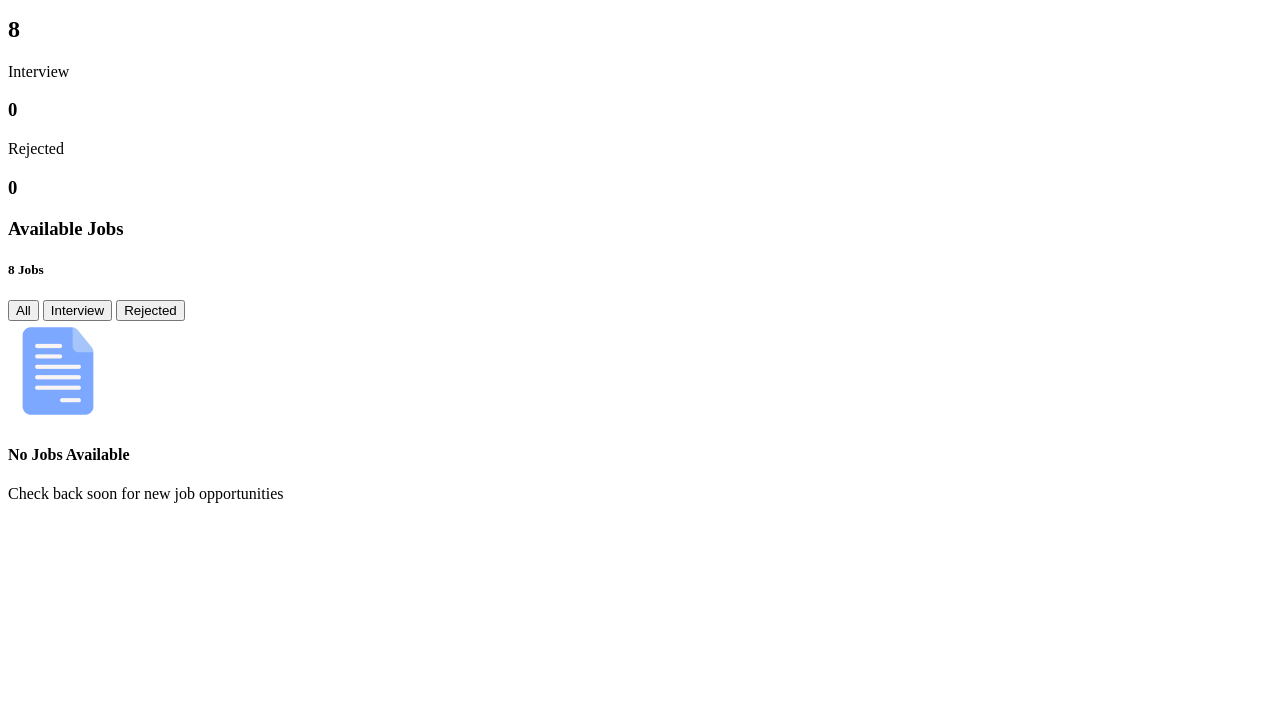
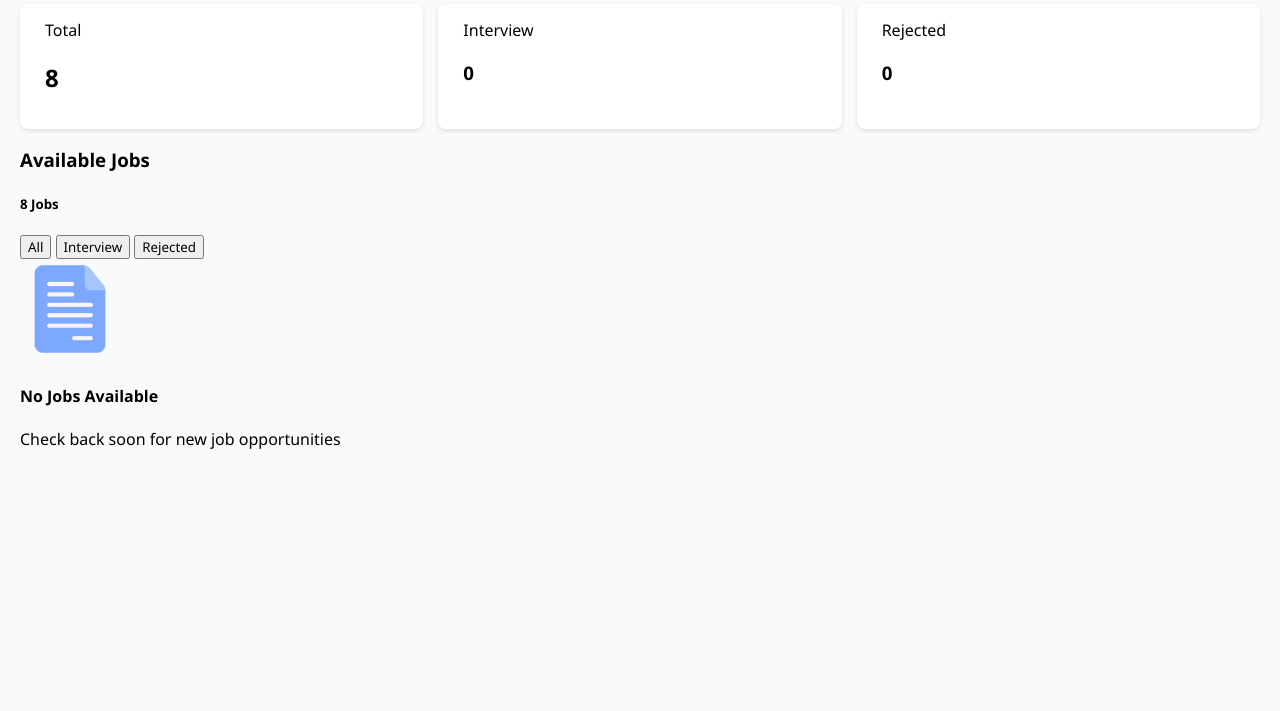
Before and after one commit to ShahriarLab/Assignment-04, a plain HTML site: page index.html in a window 1280 px wide. Shown: the part 89-800 px from the top of the page. Drawn offline with Linux system fonts and the light colour scheme.

```diff
--- a/index.html
+++ b/index.html
@@ -5,22 +5,29 @@
     <meta charset="UTF-8">
     <meta name="viewport" content="width=device-width, initial-scale=1.0">
     <title>Job Tracker</title>
+    <link rel="stylesheet" href="style.css">
 </head>
 
 <body>
     <header class="dashboard">
         <h2>Job Application Tracker</h2>
         <div class="stats">
-            <div class="stat-card">Total <br> <span id="total-count">  <h2> 8 </h2> </span></div>
-            <div class="stat-card">Interview <br> <span id="interview-count"><h3>0</h3></span></div>
-            <div class="stat-card">Rejected <br> <span id="rejected-count"><h3>0</h3></span></div>
+            <div class="stat-card">Total <br> <span id="total-count">
+                    <h2> 8 </h2>
+                </span></div>
+            <div class="stat-card">Interview <br> <span id="interview-count">
+                    <h3>0</h3>
+                </span></div>
+            <div class="stat-card">Rejected <br> <span id="rejected-count">
+                    <h3>0</h3>
+                </span></div>
         </div>
     </header>
 
-     <section class="filter-section">
+    <section class="filter-section">
         <div class="tab-header">
-       <h3>Available Jobs   </h3>
-       <h5><span  id="tab-job-count">8 Jobs </span></h5>
+            <h3>Available Jobs </h3>
+            <h5><span id="tab-job-count">8 Jobs </span></h5>
 
         </div>
         <div class="tabs">
@@ -31,13 +38,15 @@
     </section>
 
     <main id="job-list" class="job-grid">
-        </main>
+    </main>
 
     <div id="no-jobs" class="hidden">
         <img src="jobs.png" alt="No Jobs">
         <h4>No Jobs Available</h4>
         <p>Check back soon for new job opportunities</p>
     </div>
+    <script src="script/script.js"></script>
+
 
 </body>
 
--- a/style.css
+++ b/style.css
@@ -0,0 +1,26 @@
+* {
+    box-sizing: border-box;
+    font-family: 'Segoe UI', sans-serif;
+}
+
+body {
+    background-color: #F8FAFC;
+    margin: 0;
+    padding: 20px;
+}
+
+.stats {
+    display: flex;
+    gap: 15px;
+    margin-top: 10px;
+    flex-wrap: wrap;
+}
+
+.stat-card {
+    background: #FFFFFF;
+    padding: 15px 25px;
+    border-radius: 8px;
+    box-shadow: 0 2px 5px rgba(0, 0, 0, 0.1);
+    flex: 1;
+    min-width: 120px;
+}
```
